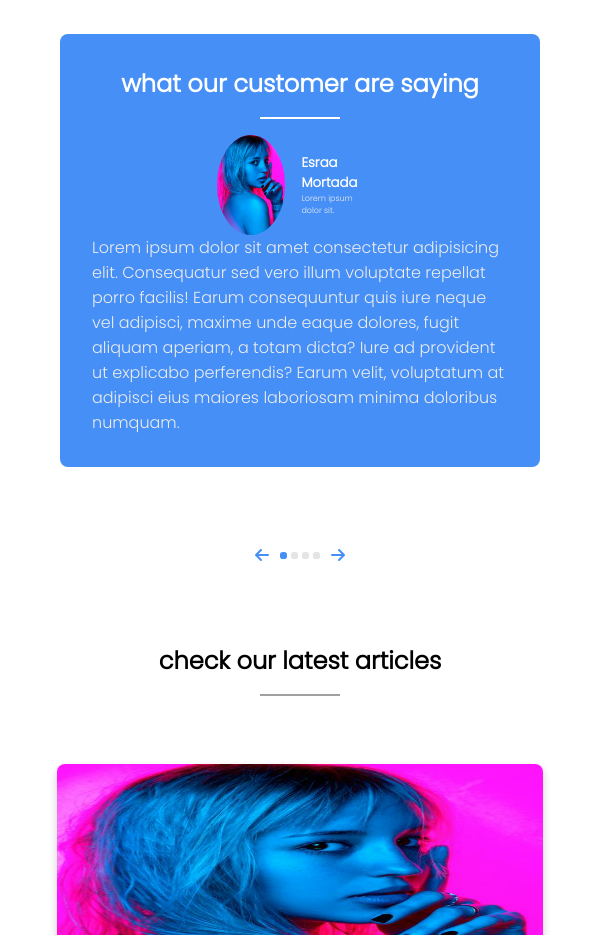
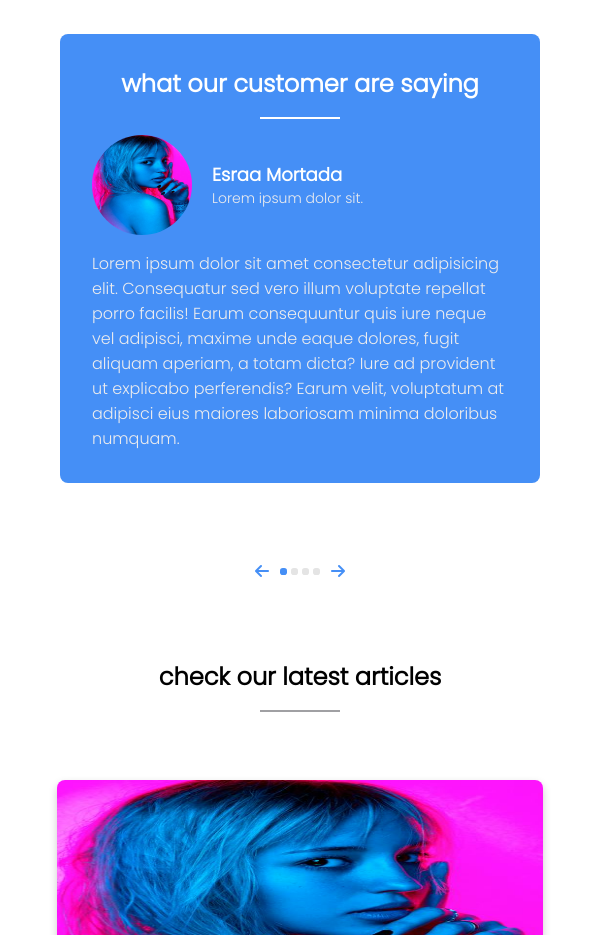
Before and after one commit to esraamortada/task-five, a plain HTML site: page index.html in a window 600 px wide. Shown: the part 4360-5295 px from the top of the page. Drawn offline with Linux system fonts and the light colour scheme.

Commit message:
feedback

```diff
--- a/style.css
+++ b/style.css
@@ -630,6 +630,10 @@ nav .icon{
    font-size: 8px;
 
 }
+.img-card div h5{
+    font-size: 18px;
+
+ }
 
 
 @media  screen and (max-width: 1200px) and (min-width:992px) {
@@ -643,13 +647,25 @@ nav .icon{
         display: flex;
         flex-direction: column;
         width: 100%;
+        row-gap: 16px;
      }
      .content-feedback .text{
         width: 100%;
         padding: 0px;
      }
+     .img-card div{
+        padding: 20px;
 
+    }
+     .img-card div p{
+        font-size: 14px;
 
+     }
+     .content-feedback .img-card{
+       width: 100%;
+       display: flex;
+       justify-content: flex-start;
+     }
 
 }
 @media  screen and (max-width: 600px){
@@ -657,10 +673,24 @@ nav .icon{
         display: flex;
         flex-direction: column;
         width: 100%;
+        row-gap: 16px;
      }
      .content-feedback .text{
         width: 100%;
         padding: 0px;
+     }
+     .img-card div{
+        padding: 20px;
+
+    }
+     .img-card div p{
+        font-size: 14px;
+
+     }
+     .content-feedback .img-card{
+       width: 100%;
+       display: flex;
+       justify-content: flex-start;
      }
 
 
```
Lines whose indentation alone changed are shown as unchanged.
